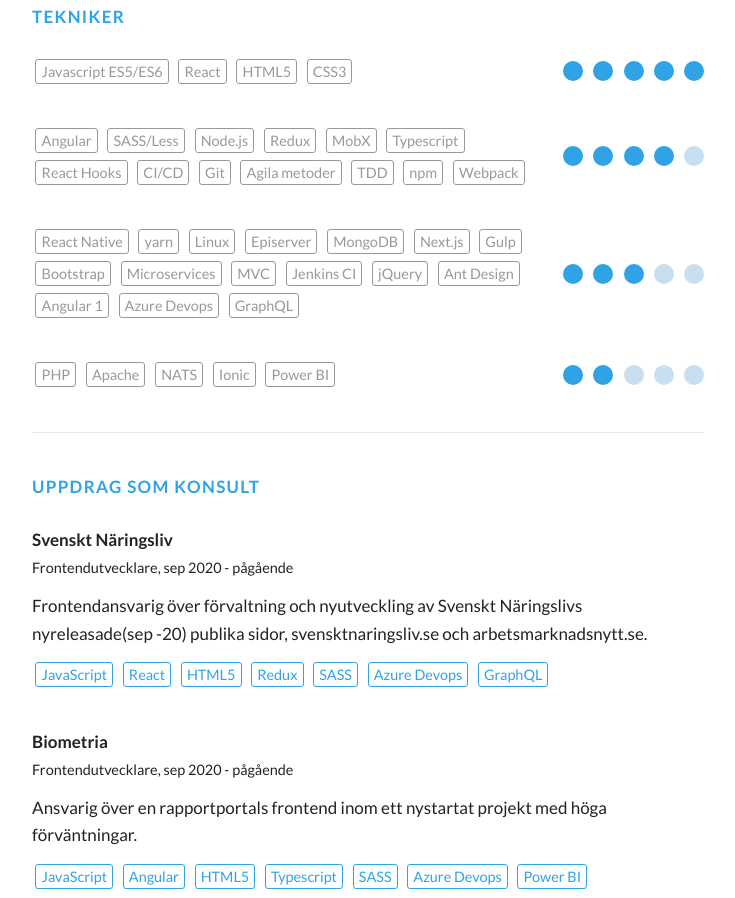
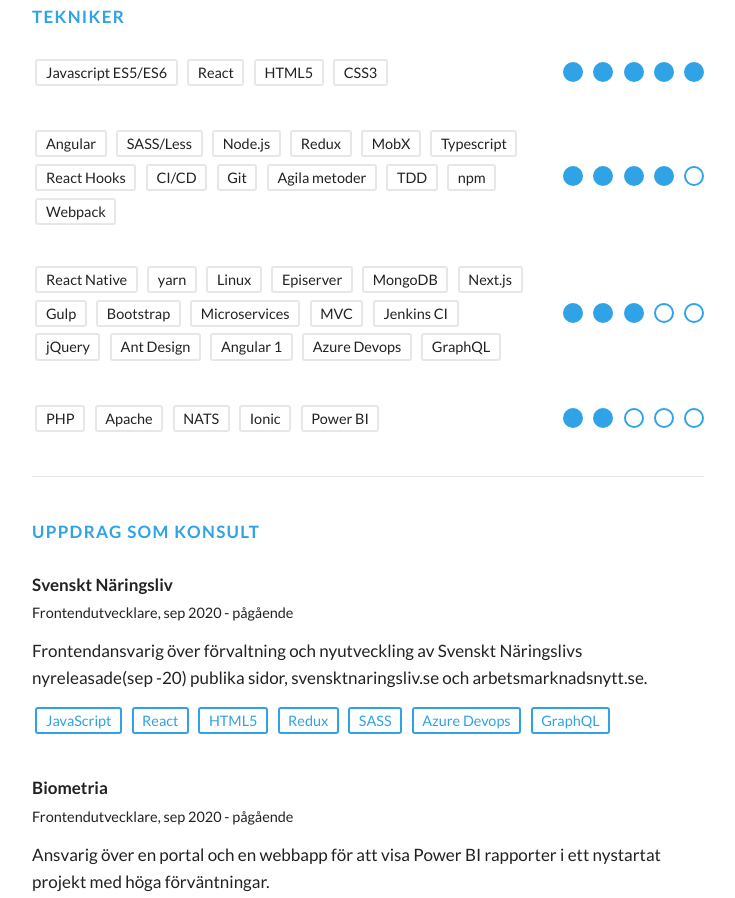
Before and after one commit to rhorno/rhorno.github.io, a plain HTML site: page index.html in a window 1280 px wide. Shown: the part 1129-2027 px from the top of the page, without its empty margins (272-1007 px from the left). Drawn offline with Linux system fonts and the light colour scheme.

Commit message:
Minor styling changes

```diff
--- a/index.css
+++ b/index.css
@@ -151,16 +151,16 @@ main {
 
 .skill-list__item {
     display: inline-block;
-    border: 1px solid var(--color-blue-500);
+    border: 2px solid var(--color-blue-500);
     color: var(--color-blue-500);
     border-radius: 3px;
-    padding: 0 0.3rem;
+    padding: 0 0.5rem;
     margin: 0.2rem;
 }
 
 .skill-list__item--grey {
-    border-color: var(--color-grey-500);
-    color: var(--color-grey-500);
+    border-color: var(--color-grey-100);
+    color: var(--color-black);
 }
 
 .skill-list__item--block {
@@ -201,7 +201,7 @@ main {
     display: inline-block;
     width: 20px;
     height: 20px;
-    background: var(--color-blue-100);
+    border: 2px solid var(--color-blue-500);
     border-radius: 50%;
 }
 
@@ -211,6 +211,7 @@ main {
 
 .rating__point--filled {
     background: var(--color-blue-500);
+    border: 0;
 }
 
 @media screen and (max-width: 750px) {
--- a/index.html
+++ b/index.html
@@ -220,7 +220,8 @@
 						</h3>
 						<span class="font-sm">Frontendutvecklare, sep 2020 - pågående</span>
 					</header>
-					<p>Ansvarig över en rapportportals frontend inom ett nystartat projekt med
+					<p>Ansvarig över en portal och en webbapp för att visa Power BI rapporter i ett nystartat projekt
+						med
 						höga förväntningar.
 					</p>
 					<ul class="skill-list">
```
